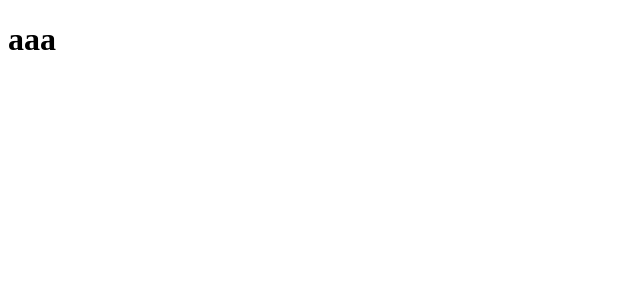
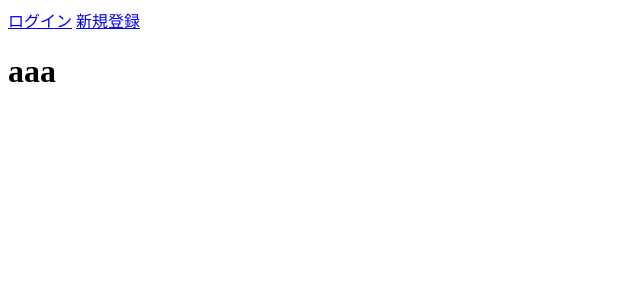
Before and after one commit to kouki-matsuura/sveltekit-board-app, a SvelteKit app: page / in a window 1280 px wide. Shown: the top 300 px of the page, without its empty margins (0-640 px from the left). Built offline with nearby package versions, Linux system fonts and the light colour scheme.

Commit message:
ヘッダーの作成

```diff
--- /dev/null
+++ b/src/routes/+layout.svelte
@@ -0,0 +1,26 @@
+<script lang="ts">
+    import { page } from '$app/stores'
+</script>
+
+<svelte:head>
+    <title>SvelteKit Auth</title>
+</svelte:head>
+
+<nav>
+    {#if !$page.data.user}
+        <a href="/login">ログイン</a>
+        <a href="/register">新規登録</a>
+    {/if}
+
+    {#if $page.data.user}
+        <a href="/admin">Admin</a>
+
+        <form action="/logout?/logout" method="POST">
+            <button>Log out</button>
+        </form>
+    {/if}
+</nav>
+
+<main>
+    <slot />
+</main>
```
